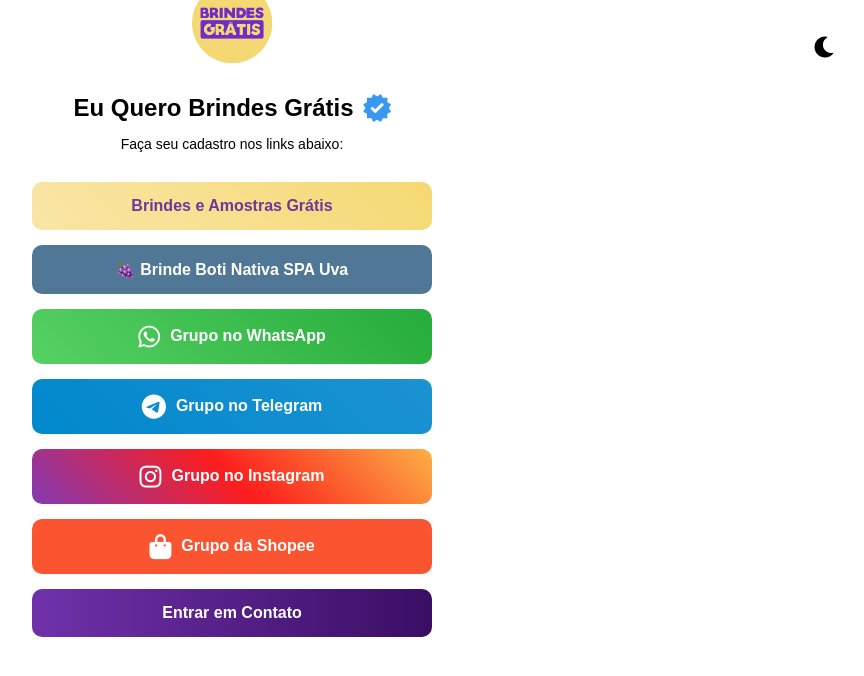
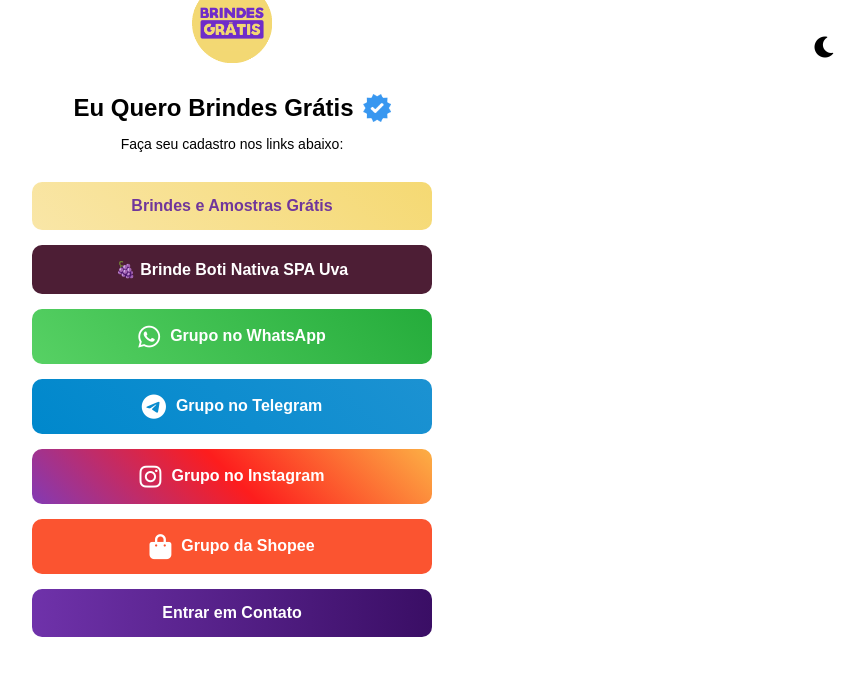
Before and after one commit to robsonllourenco/ofertasepromo, a plain HTML site: page index.html in a window 1280 px wide. Shown: the whole page, without its empty margins (408-1272 px from the left). Drawn offline with Linux system fonts and the light colour scheme.

Commit message:
Update styles.css

```diff
--- a/styles.css
+++ b/styles.css
@@ -99,7 +99,7 @@ body {
 }
 
 .link.boticario {
-    background: #507796; /* Gradiente mais suave a partir da cor da imagem */
+    background: #4d1e35; /* Gradiente mais suave a partir da cor da imagem */
     color: #fff;
 }
 
```
